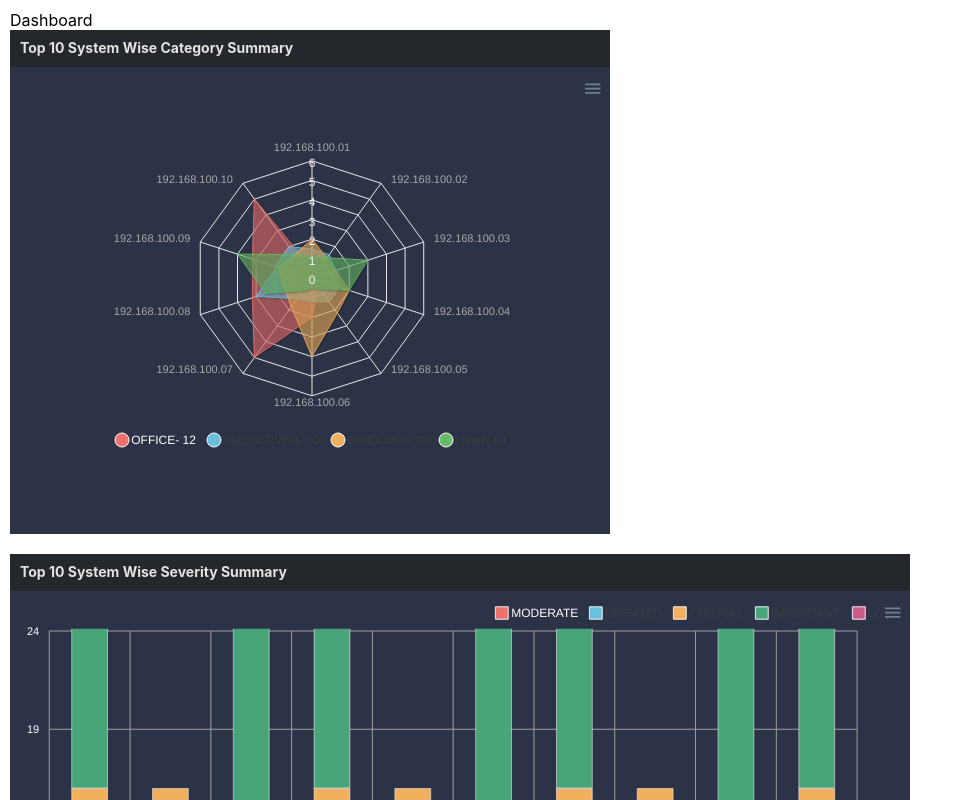
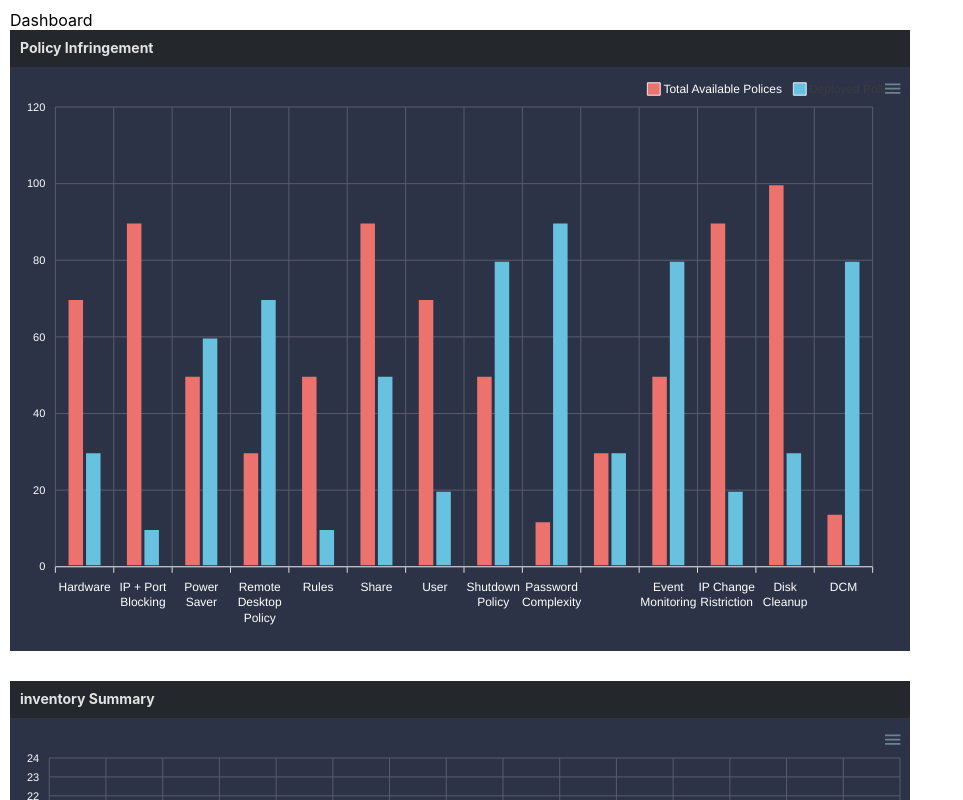
Before and after one commit to yudiz-preet/soar-demo, a React (Create React App) app: page / in a window 1280 px wide. Shown: the top 800 px of the page, without its empty margins (0-963 px from the left). Built offline with nearby package versions, Linux system fonts and the light colour scheme; no server answers.

Commit message:
added audit page charts

```diff
--- a/src/Dashboard.js
+++ b/src/Dashboard.js
@@ -12,6 +12,7 @@ import ApexDateWiseVulnerability from "./components/ApexDateWiseVulnerability";
 import ApexRangeBar from "./components/ApexRangeBar";
 import Nutshell from "./components/Nutshell";
 import Patch from "./components/Nutshell/patch";
+import Audit from "./components/Nutshell/audit";
 
 const Dashboard = () => {
     const [isShowRoughCharts, setIsShowRoughCharts] = useState(false)
@@ -38,7 +39,8 @@ const Dashboard = () => {
             {/* <ApexDateWiseVulnerability /> */}
             {/* <ApexRangeBar /> */}
             {/* <Nutshell /> */}
-            <Patch />
+            {/* <Patch /> */}
+            <Audit />
         </div>)}
     </div>)
 }
--- /dev/null
+++ b/src/components/Nutshell/audit.js
@@ -0,0 +1,263 @@
+import React, { useEffect, useState } from "react";
+import ReactApexChart from "react-apexcharts";
+import { BottomNavigation, BottomNavigationAction, colors } from '@material-ui/core'
+import { io } from "socket.io-client";
+import { CartesianGrid, Line, LineChart, Tooltip, XAxis, YAxis } from 'recharts'
+
+const socket = io('http://localhost:3100/');
+
+const Audit = () => {
+  const [seriesData, setSeriesData] = useState([]);
+  const [labels, setLabels] = useState([]);
+
+  useEffect(() => {
+    socket.on("connect", () => {
+      console.log(socket.id); // x8WIv7-mJelg7on_ALbx
+    });
+
+    socket.on('testMessage', function(data, labelsValue){
+      console.log('data1: ', data);
+      console.log('labelsValue: ', labelsValue)
+      setSeriesData(data || [])
+      setLabels(labelsValue || [])
+    })
+
+      return () => {
+        socket.off("connect", () => {
+          console.log(socket.id); // x8WIv7-mJelg7on_ALbx
+        });
+
+        socket.off('testMessage', function(data, labelsValue){
+          console.log('data1: ', data);
+          console.log('labelsValue: ', labelsValue)
+          setSeriesData(data || [])
+          setLabels(labelsValue || [])
+        })
+
+      }
+  }, [])
+
+  const PolicyInfringementOption = {
+    series: [{
+        name: 'Total Available Polices',
+        data: [70, 90, 50, 30, 50, 90, 70, 50, 12, 30, 50, 90, 100, 14]
+      }, {
+        name: 'Deployed Policy',
+        data: [30, 10, 60, 70, 10, 50, 20, 80, 90, 30, 80, 20, 30, 80]
+      }
+    ],
+    colors: ['#EC726E', '#68C2DF'],
+    chart: {
+      type: 'bar',
+      height: 350,
+      stacked: false,
+    },
+    plotOptions: {
+      bar: {
+        columnWidth: '60%',
+        horizontal: false,
+        borderRadius: 0,
+        dataLabels: {
+          total: {
+            enabled: false,
+            style: {
+              fontSize: '13px',
+              fontWeight: 900,
+            }
+          }
+        }
+      },
+    },
+    dataLabels: {
+      enabled: false
+    },
+    stroke: {
+      width: 3,
+      colors: ['transparent'],
+    },
+    // title: {
+    //   text: 'Fiction Books Sales'
+    // },
+    xaxis: {
+      categories: [
+        'Hardware',
+        ['IP + Port', 'Blocking'],
+        ['Power', 'Saver'],
+        ['Remote', 'Desktop', 'Policy'],
+        'Rules',
+        'Share',
+        'User',
+        ['Shutdown', 'Policy'],
+        ['Password', 'Complexity'],
+        ['Login', 'Restriction', 'Policy'],
+        ['Event', 'Monitoring'],
+        ['IP Change', 'Ristriction'],
+        ['Disk', 'Cleanup'],
+        'DCM'
+      ],
+      labels: {
+        style: {
+          colors: ['#fff', '#fff', '#fff', '#fff', '#fff', '#fff', '#fff', '#fff', '#fff', '#fff', '#fff', '#fff', '#fff', '#fff']
+        }
+      },
+    },
+    yaxis: {
+      min: 0,
+      max: 120,
+      labels: {
+        // formatter: function (val) {
+        //   if (val % 2 === 0) {
+        //     return val
+        //   } else {
+        //     return null
+        //   }
+        // },
+        style: {
+          colors: ['#fff']
+        }
+      },
+    },
+    fill: {
+      opacity: 1,
+      type: 'solid'
+    },
+    legend: {
+      position: 'top',
+      horizontalAlign: 'right',
+      floating: true,
+      offsetX: -20,
+      offsetY: 0,
+      markers: {
+        radius: 15,
+      },
+      labels: {
+        colors: ['#fff']
+      }
+    },
+    grid: {
+      show: true,
+      position: 'back',
+      borderColor: '#575C6C',
+      xaxis: {
+        lines: {
+          show: true
+        }
+      },
+      yaxis: {
+        lines: {
+          show: true
+        }
+      }
+    }
+  }
+
+  const inventorySummaryChartOption = {
+    series: [
+      {
+        data: [20, 12, 6, 20, 12, 6, 1, 12, 6, 20, 12, 6, 20, 12, 6]
+      }
+    ],
+    chart: {
+      height: 350,
+      type: 'bar',
+      events: {
+        click: function(chart, w, e) {
+          // console.log(chart, w, e)
+        }
+      }
+    },
+    colors: ['#EC726E', '#F0B05D', '#68C2DF', '#07A13B', '#EA62A3', '#6CCDE2', '#FF3A29', '#4339F2', '#CCF8FE', '#CACACA', '#FFB200', '#6FCF97', '#2D9CDB', '#FFF5CC', '#F9F279'],
+    plotOptions: {
+      bar: {
+        columnWidth: '45%',
+        distributed: true,
+      }
+    },
+    xaxis: {
+      categories: [
+        'Device',
+        ['Data', 'Leakage'],
+        'IP Change',
+        'Others',
+        'System',
+        'Software',
+        'Hardware',
+        ['Network', 'Card'],
+        'Drive',
+        'User',
+        'Share',
+        'Device',
+        'Printer',
+        'Service',
+        ['Network', 'Traffic']
+      ],
+      labels: {
+        style: {
+          colors: ['#fff', '#fff', '#fff', '#fff', '#fff', '#fff', '#fff', '#fff', '#fff', '#fff', '#fff', '#fff', '#fff', '#fff', '#fff'],
+          fontSize: '12px',
+        }
+      }
+    },
+    yaxis: {
+      min: 0,
+      max: 24,
+      labels: {
+        // formatter: function (val) {
+        //   if (val % 2 === 0) {
+        //     return val
+        //   } else {
+        //     return null
+        //   }
+        // },
+        style: {
+          colors: ['#fff']
+        }
+      },
+    },
+    fill: {
+      opacity: 1,
+      type: 'solid'
+    },
+    dataLabels: {
+      enabled: false
+    },
+    legend: {
+      show: false,
+    },
+    grid: {
+      show: true,
+      position: 'back',
+      borderColor: '#575C6C',
+      xaxis: {
+        lines: {
+          show: true
+        }
+      },
+      yaxis: {
+        lines: {
+          show: true
+        }
+      }
+    }
+  }
+
+  return (
+    <>
+      <div style={{height:'auto', width:'900px', background: '#2D3347'}}>
+        <div style={{ background: '#24272B', position: 'relative', padding: '10px', marginBottom: '10px' }}>
+            <h3 style={{ color: '#E3E3E3', lineHeight: '16.8px', fontSize: '14px', fontWeight: '700', margin: '0', width: '386px' }}>Policy Infringement</h3>
+        </div>
+        <ReactApexChart options={PolicyInfringementOption} series={PolicyInfringementOption.series} type="bar" />
+      </div>
+
+      <div style={{height:'auto', width:'900px', background: '#2D3347', marginTop: '30px'}}>
+        <div style={{ background: '#24272B', position: 'relative', padding: '10px', marginBottom: '10px' }}>
+            <h3 style={{ color: '#E3E3E3', lineHeight: '16.8px', fontSize: '14px', fontWeight: '700', margin: '0', width: '386px' }}>inventory Summary</h3>
+        </div>
+        <ReactApexChart options={inventorySummaryChartOption} series={inventorySummaryChartOption.series} type="bar" />
+      </div>
+    </>
+  )
+}
+
+export default Audit
--- a/src/components/Nutshell/patch.js
+++ b/src/components/Nutshell/patch.js
@@ -368,12 +368,12 @@ const ColumnStackedBarOptions = {
         </div>
       </div>
 
-      <div style={{height:'auto', width:'900px', background: '#2D3347'}}>
+      {/* <div style={{height:'auto', width:'900px', background: '#2D3347'}}>
         <div style={{ background: '#24272B', position: 'relative', padding: '10px', marginBottom: '10px' }}>
             <h3 style={{ color: '#E3E3E3', lineHeight: '16.8px', fontSize: '14px', fontWeight: '700', margin: '0', width: '386px' }}>Top 10 System Wise Severity Summary</h3>
         </div>
         <ReactApexChart options={StackedBarOptions} series={StackedBarOptions.series} type="bar" />
-      </div>
+      </div> */}
       <br/>
 
       <div style={{height:'auto', width:'900px', background: '#2D3347'}}>
```
